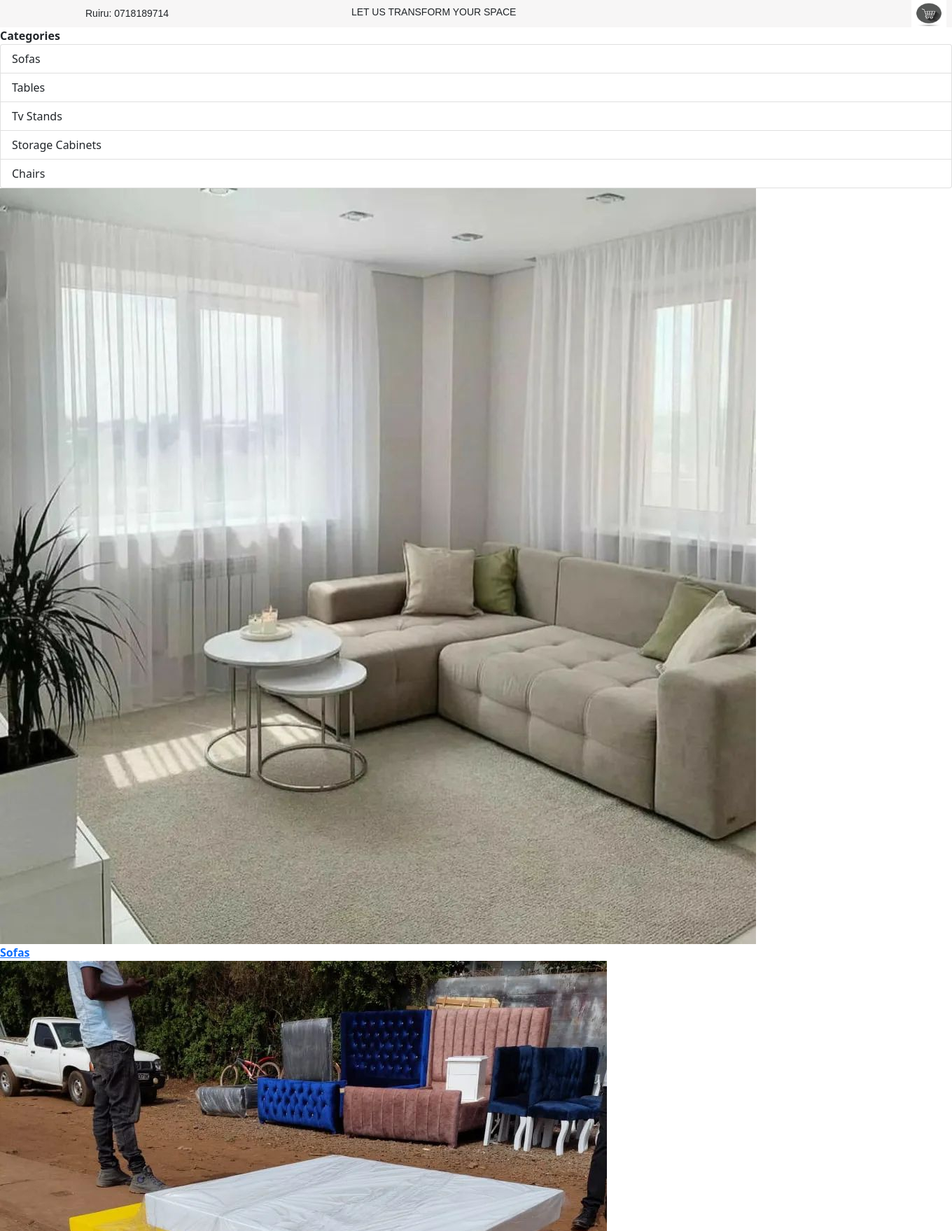
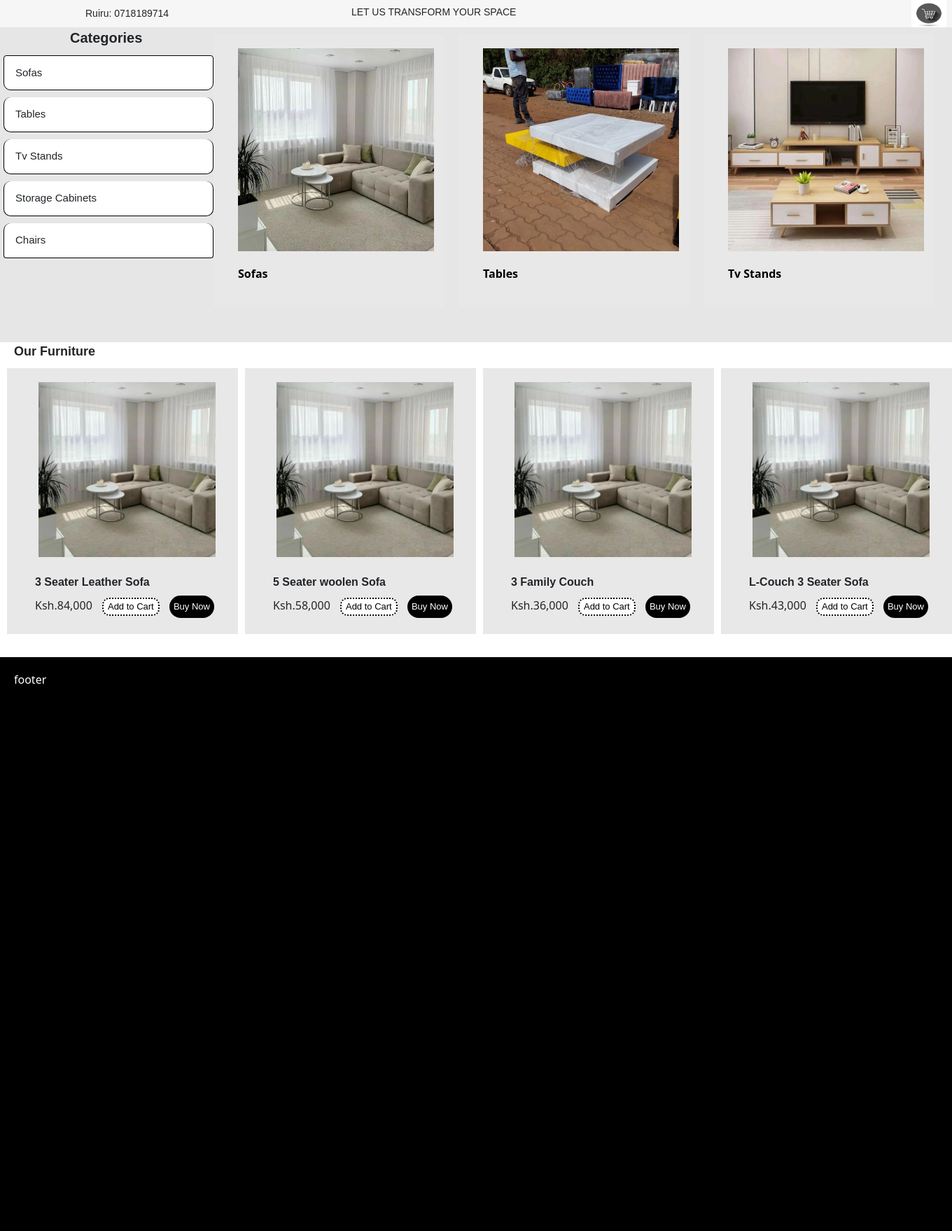
Before and after one commit to Davy-ny/Furniture, a Django app: page /living/ in a window 1360 px wide. Shown: the part 81-1840 px from the top of the page at 70% size. After the commit the page ends 1058 px from the top, so only its background shows below. Run offline with Django 5.2, Linux system fonts and the light colour scheme.

Commit message:
page_corrections

```diff
--- a/foreverfinds/static/css/style.css
+++ b/foreverfinds/static/css/style.css
@@ -209,3 +209,164 @@ color: black;
 .second_line .img_sec_mid{
     margin-top: 110px;
 }
+
+.first_line_living{
+    display: flex;
+    flex-direction: row;
+    height: 400px;
+}
+
+.first_line_living div{
+    margin: 0 15px;
+    width: 150px;
+    height: 200px;
+    background: rgb(233, 232, 232);
+    margin-top: 20px;
+    margin-left: 60px;
+}
+
+.first_line_living img{
+    width: 150px;
+    height: 150px;
+    padding: 10px 10px;
+}
+
+.first_line_living strong a{
+padding-left: 15px;
+list-style-type: none;
+text-decoration: none;
+color: black;
+}
+
+.section_two_living{
+    height: 450px;
+    background: rgb(231, 230, 230);
+    display: flex;
+    flex-direction: row;
+}
+
+.side_menu strong{
+padding-left: 100px;
+font-family: Arial, Helvetica, sans-serif;
+padding-top: 10px;
+font-size: 20px;
+}
+
+.list-group{
+    width: 300px;
+    margin-top: 5px;
+
+}
+
+.list-group button{
+    height: 50px;
+    border-radius: 10px;
+    border-color: black;
+    margin: 5px;
+    font-family: Arial, Helvetica, sans-serif;
+    font-size: 15px;
+}
+
+.first_line_living{
+    display: flex;
+    flex-direction: row;
+    height: 500px;
+}
+
+.first_line_living div{
+    margin: 0 15px;
+    width: 330px;
+    height: 390px;
+    background: rgb(233, 232, 232);
+    margin-top: 10px;
+    margin-left: 5px;
+}
+
+.first_line_living img{
+    width: 320px;
+    height: 330px;
+    padding: 20px 20px;
+}
+
+.first_line_living a{
+padding-left: 15px;
+list-style-type: none;
+text-decoration: none;
+color: black;
+}
+
+.first_line_living strong{
+    padding-left: 20px;
+}
+
+.section_three_living{
+    height: 450px;
+    background: white;
+}
+
+.section_three_living .our_furniture{
+    font-family: Arial, Helvetica, sans-serif;
+    margin-left: 20px;
+    font-size: 18px;
+}
+
+.items_section{
+    display: flex;
+    flex-direction: row;
+}
+
+.item{
+    width: 355px;
+    height: 380px;
+    background: rgb(233, 232, 232);
+    margin-top: 10px;
+    margin-left: 10px;
+}
+
+.item_img{
+    width: 253px;
+    height: 250px;
+    margin-top: 20px;
+    margin-left: 45px;
+}
+
+.section_three_living .description{
+    margin-left: 40px;
+    font-family: Arial, Helvetica, sans-serif;
+}
+
+.price{
+    float: left;
+    margin-left: 40px;
+}
+
+.price .btn_addcart{
+    background: white;
+    color: black;
+    border-color: black;
+    border-radius: 10px;
+    font-size: 13px;
+    margin: 10px;
+    font-family: Arial, Helvetica, sans-serif;
+    border-style: dotted;
+}
+
+.price .btn_now{
+    background-color: black;
+    color: white;
+    border-radius: 16px;
+    border: none;
+    font-size: 13px;
+    font-family: Arial, Helvetica, sans-serif;
+    padding: 6px;
+}
+
+.btn_now:hover{
+    color: gold;
+}
+
+
+
+.my_bedroom{
+    color: aqua;
+}
--- a/foreverfinds/templates/bedroom.html
+++ b/foreverfinds/templates/bedroom.html
@@ -2,6 +2,7 @@
 
 {% block content %}
 
+{% load static %}
 <!DOCTYPE html>
 
 <html>
@@ -11,12 +12,12 @@
         <title>bedroom</title>
         <meta name="description" content="">
         <meta name="viewport" content="width=device-width, initial-scale=1">
-        <link rel="stylesheet" href="">
+        <link rel="stylesheet" href="{% static 'css/style.css' %}">
     </head>
     <body>
 
+        <h1 class="my_bedroom">Bedroom </h1>
 
-        <script src="" async defer></script>
     </body>
 </html>
 
--- a/foreverfinds/templates/contact_us.html
+++ b/foreverfinds/templates/contact_us.html
@@ -2,6 +2,7 @@
 
 {% block content %}
 
+{% load static %}
 <!DOCTYPE html>
 
 <html>
@@ -11,7 +12,7 @@
         <title>contact</title>
         <meta name="description" content="">
         <meta name="viewport" content="width=device-width, initial-scale=1">
-        <link rel="stylesheet" href="">
+        <link rel="stylesheet" href="{% static 'css/style.css' %}">
     </head>
     <body>
 
--- a/foreverfinds/templates/diningroom.html
+++ b/foreverfinds/templates/diningroom.html
@@ -2,6 +2,7 @@
 
 {% block content %}
 
+{% load static%}
 <!DOCTYPE html>
 
 <html>
@@ -11,7 +12,7 @@
         <title>kitchen_dining</title>
         <meta name="description" content="">
         <meta name="viewport" content="width=device-width, initial-scale=1">
-        <link rel="stylesheet" href="">
+        <link rel="stylesheet" href="{% static 'css/style.css' %}">
     </head>
     <body>
 
--- a/foreverfinds/templates/homeoffice.html
+++ b/foreverfinds/templates/homeoffice.html
@@ -2,6 +2,7 @@
 
 {% block content %}
 
+{% load static %}
 <!DOCTYPE html>
 
 <html>
@@ -11,7 +12,7 @@
         <title>homeoffice</title>
         <meta name="description" content="">
         <meta name="viewport" content="width=device-width, initial-scale=1">
-        <link rel="stylesheet" href="">
+        <link rel="stylesheet" href="{% static 'css/style.css' %}">
     </head>
     <body>
 
--- a/foreverfinds/templates/index.html
+++ b/foreverfinds/templates/index.html
@@ -11,7 +11,7 @@
         <title>index</title>
         <meta name="description" content="">
         <meta name="viewport" content="width=device-width, initial-scale=1">
-        <link rel="stylesheet" href="">
+        <link rel="stylesheet" href="{% static '/css/style.css' %}">
     </head>
     <body>
 
@@ -25,7 +25,7 @@
                     <img src="{% static 'img/COUCH.jpeg' %}" class="d-block w-100" alt="...">
                   </div>
                   <div class="carousel-item">
-                    <img src="{% static 'img/neighbourhood.webp' %}" class="d-block w-100" alt="...">
+                    <img src="{% static 'img/seat.jpg' %}" class="d-block w-100" alt="...">
                   </div>
                 </div>
                 <button class="carousel-control-prev" type="button" data-bs-target="#carouselExampleFade" data-bs-slide="prev">
--- a/foreverfinds/templates/livingroom.html
+++ b/foreverfinds/templates/livingroom.html
@@ -12,8 +12,7 @@
         <title>living</title>
         <meta name="description" content="">
         <meta name="viewport" content="width=device-width, initial-scale=1">
-        <link stylesheet="" href="{% static "css/style_living.css"%}" >
-
+        <link rel="stylesheet" href="{% static 'css/style.css' %}">
 
     </head>
     <body>
@@ -47,14 +46,35 @@
         </section>
 
         <section class="section_three_living">
-            <div>Our Furniture</div>
+            <div class="our_furniture">
+                <strong>Our Furniture</strong>
+            </div>
+
+            <div class="items_section">
                 <div class="item">
                     <div>
                         <a><img  class="item_img" src="{% static 'img/seat.jpg' %}" alt=""></a>
                     </div><br/>
 
+                    <div class="description">
+                        <strong>3 Seater Leather Sofa</strong>
+                    </div>
+
+                    <div class="price">
+                        <span class="before">Ksh.84,000</span>
+                        <button class="btn_addcart">Add to Cart</button>
+                        <button class="btn_now">Buy Now</button>
+
+                    </div>
+                </div>
+
+                <div class="item">
                     <div>
-                    <strong>3 Seater Leather Sofa</strong>
+                        <a><img  class="item_img" src="{% static 'img/seat.jpg' %}" alt=""></a>
+                    </div><br/>
+
+                    <div class="description">
+                        <strong>5 Seater woolen Sofa</strong>
                     </div>
 
                     <div class="price">
@@ -65,7 +85,47 @@
                     </div>
                 </div>
 
+                <div class="item">
+                    <div>
+                        <a><img  class="item_img" src="{% static 'img/seat.jpg' %}" alt=""></a>
+                    </div><br/>
+
+                    <div class="description">
+                        <strong>3 Family Couch</strong>
+                    </div>
+
+                    <div class="price">
+                        <span class="before">Ksh.36,000</span>
+                        <button class="btn_addcart">Add to Cart</button>
+                        <button class="btn_now">Buy Now</button>
+
+                    </div>
+                </div>
+
+                <div class="item">
+                    <div>
+                        <a><img  class="item_img" src="{% static 'img/seat.jpg' %}" alt=""></a>
+                    </div><br/>
+
+                    <div class="description">
+                        <strong>L-Couch 3 Seater Sofa</strong>
+                    </div>
+
+                    <div class="price">
+                        <span class="before">Ksh.43,000</span>
+                        <button class="btn_addcart">Add to Cart</button>
+                        <button class="btn_now">Buy Now</button>
+
+                    </div>
+                </div>
+
+            </div>
+
+
         </section>
+
+
+
 
         <footer>footer</footer>
 
--- a/foreverfinds/templates/main.html
+++ b/foreverfinds/templates/main.html
@@ -1,7 +1,7 @@
 {% load static %}
 
 <link href="https://cdn.jsdelivr.net/npm/bootstrap@5.0.2/dist/css/bootstrap.min.css" rel="stylesheet" integrity="sha384-EVSTQN3/azprG1Anm3QDgpJLIm9Nao0Yz1ztcQTwFspd3yD65VohhpuuCOmLASjC" crossorigin="anonymous">
-<link rel="stylesheet" href="{% static '/css/style.css' %}">
+<link stylesheet="" href="{% static 'css/style.css' %}" >
 
 <header class="nav_header">
     <div class="logo">
--- a/foreverfinds/templates/outdoor.html
+++ b/foreverfinds/templates/outdoor.html
@@ -2,6 +2,7 @@
 
 {% block content %}
 
+{% load static %}
 <!DOCTYPE html>
 
 <html>
@@ -11,7 +12,7 @@
         <title>Outdoor</title>
         <meta name="description" content="">
         <meta name="viewport" content="width=device-width, initial-scale=1">
-        <link rel="stylesheet" href="">
+        <link rel="stylesheet" href="{% static 'css/style.css' %}">
     </head>
     <body>
 
```
Lines whose indentation alone changed are shown as unchanged.
